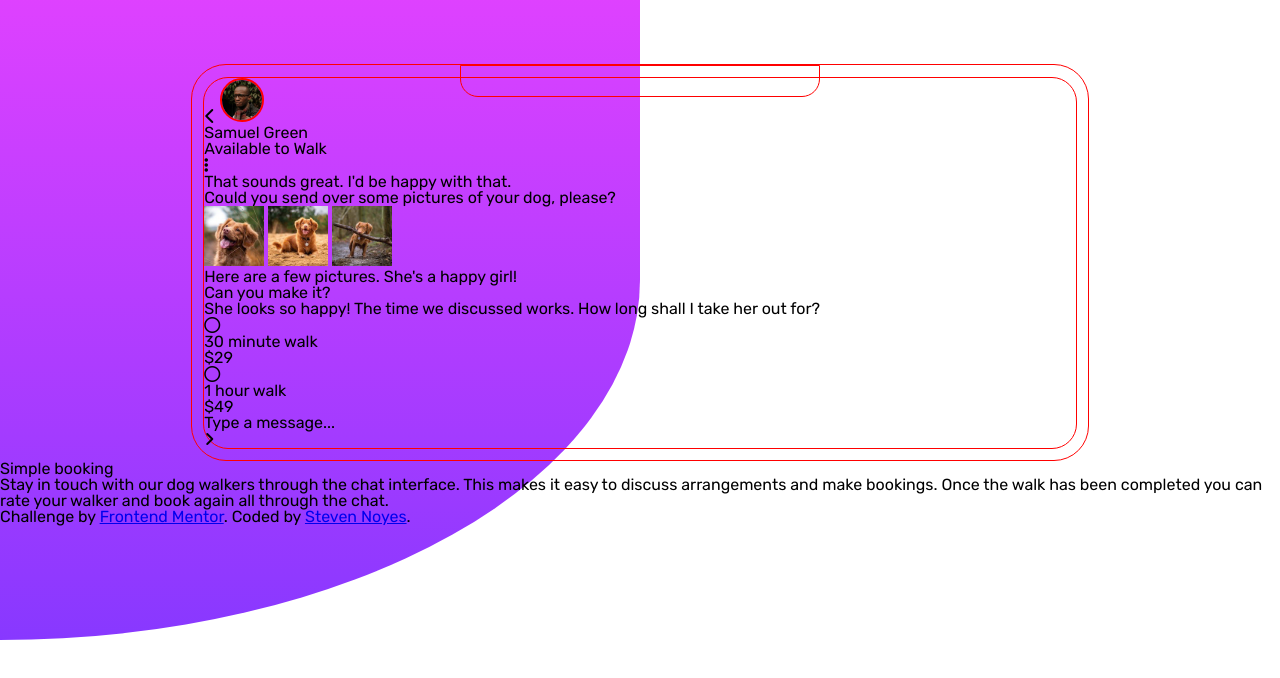
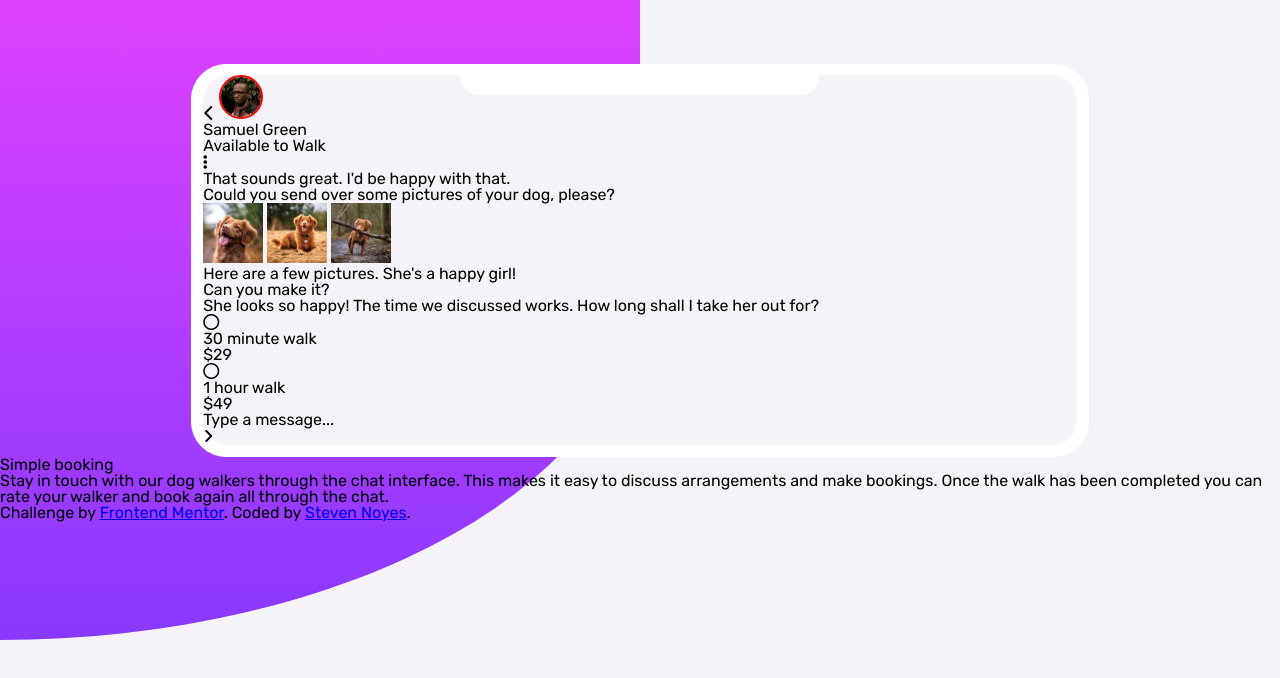
Before and after one commit to SteveNoyes/chatApp, a plain HTML site: page index.html in a window 1280 px wide. Drawn offline with Linux system fonts and the light colour scheme.

Commit message:
position set

```diff
--- a/css/style.css
+++ b/css/style.css
@@ -34,10 +34,15 @@
 
 /* Font Weights: 400, 500, 700 */
 
+* {
+  position: relative;
+}
+
 body {
   font-family: 'Rubik', sans-serif, monospace;
   font-size: 16px;
-  background-color: var(--white);
+  background-color: var(--light-grayish-violet);
+  z-index: 5;
 }
 
 .aPurpleThingToTheSide {
@@ -45,7 +50,7 @@ body {
   position: fixed;
   top: -10%;
   left: -50%;
-  z-index: -42;
+  z-index: 10;
   height: 90vh;
   width: 100%;
   border-radius: 0 0 60% 60%;
@@ -53,29 +58,40 @@ body {
 }
 
 .phoneCard {
-  border: 1px solid red;
+  border: 1px solid white;
   width: 70%;
   margin:auto;
   margin-top: 4rem;
   border-radius: 35px;
+  background-color: white;
+  z-index: 15;
 }
 
 .earBlank {
   width: 40%;
   height: 30px;
-  border: 1px solid red;
   border-radius: 0 0 18px 18px;
   margin: auto;
+  background-color: white;
+  z-index: 20;
 }
 
 .outlineCard {
-  border: 1px solid red;
   border-radius: 25px;
   margin: .7rem;
   margin-top: -20px;
+  background-color: var(--light-grayish-violet);
 }
 
 .callerPhoto {
   border-radius: 50%;
   border: 2px solid red;
 }
+
+.bookingSection {
+  z-index: 30;
+}
+
+.attribution {
+  z-index: 40;
+}
```
Also changed, not shown: index.html (+0 -5 lines), 1 other file.
